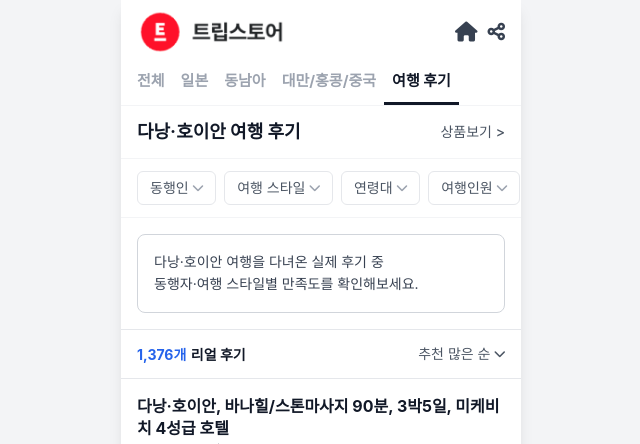
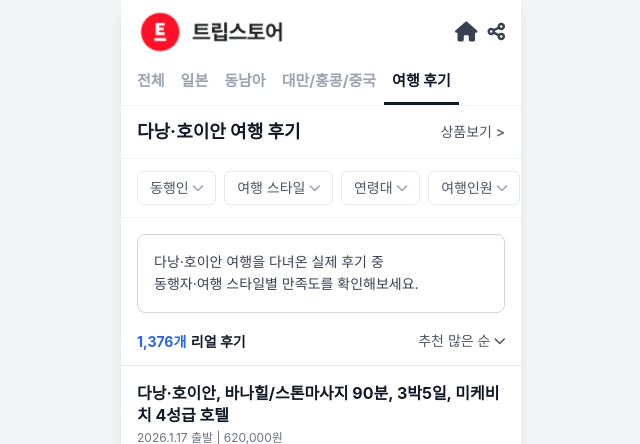
Before and after one commit to pringlez2/review-hub-0129, a Flask app: page / in a window 1280 px wide. Shown: the top 444 px of the page, without its empty margins (319-959 px from the left). Run offline with Flask 3, Linux system fonts and the light colour scheme; some libraries are stand-ins or nearby versions.

Commit message:
style: remove top border and padding from review stats

```diff
--- a/templates/index.html
+++ b/templates/index.html
@@ -111,7 +111,7 @@
     </div>
 
     <!-- Review Stats & Sort -->
-    <div class="flex justify-between items-center px-4 py-3 bg-white border-y border-gray-200">
+    <div class="flex justify-between items-center px-4 pb-3 bg-white border-b border-gray-200">
         <div>
             <span class="text-blue-600 font-bold text-sm">1,376개</span>
             <span class="text-gray-900 font-bold text-sm">리얼 후기</span>
```
